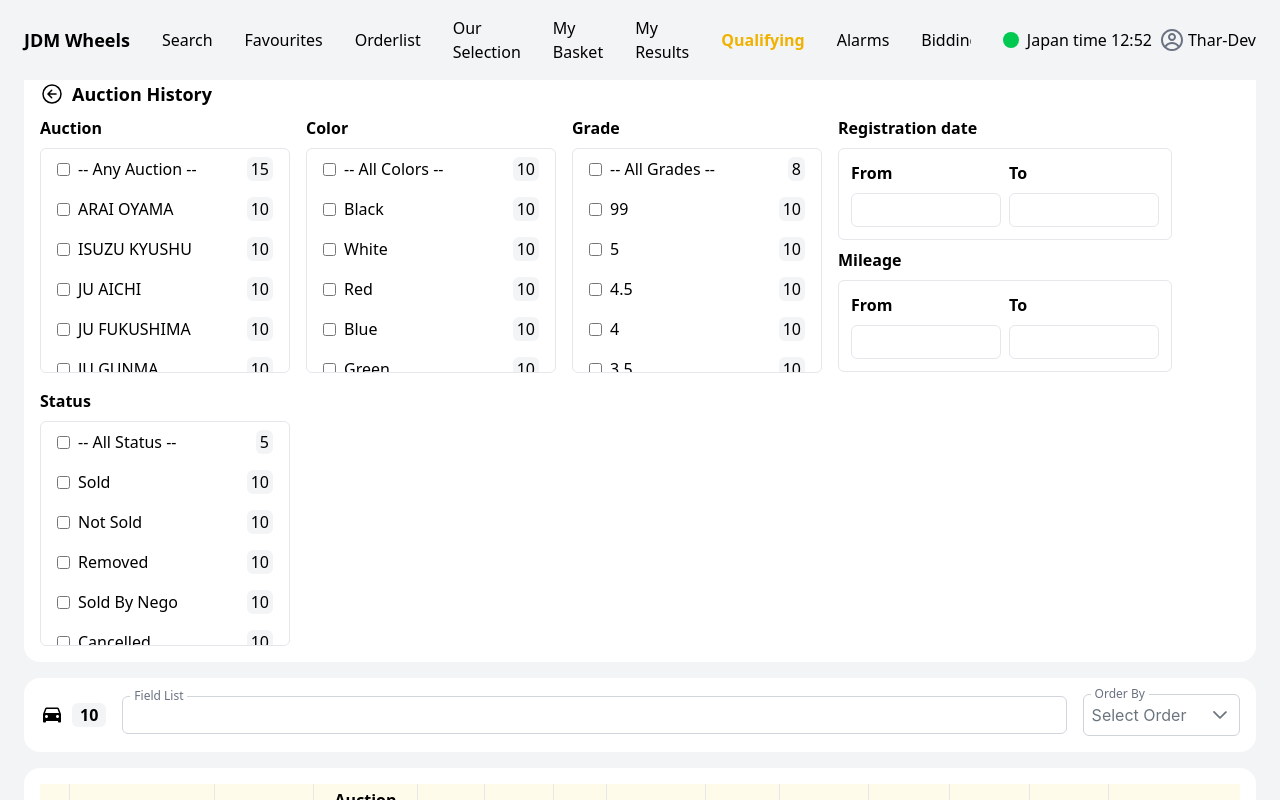
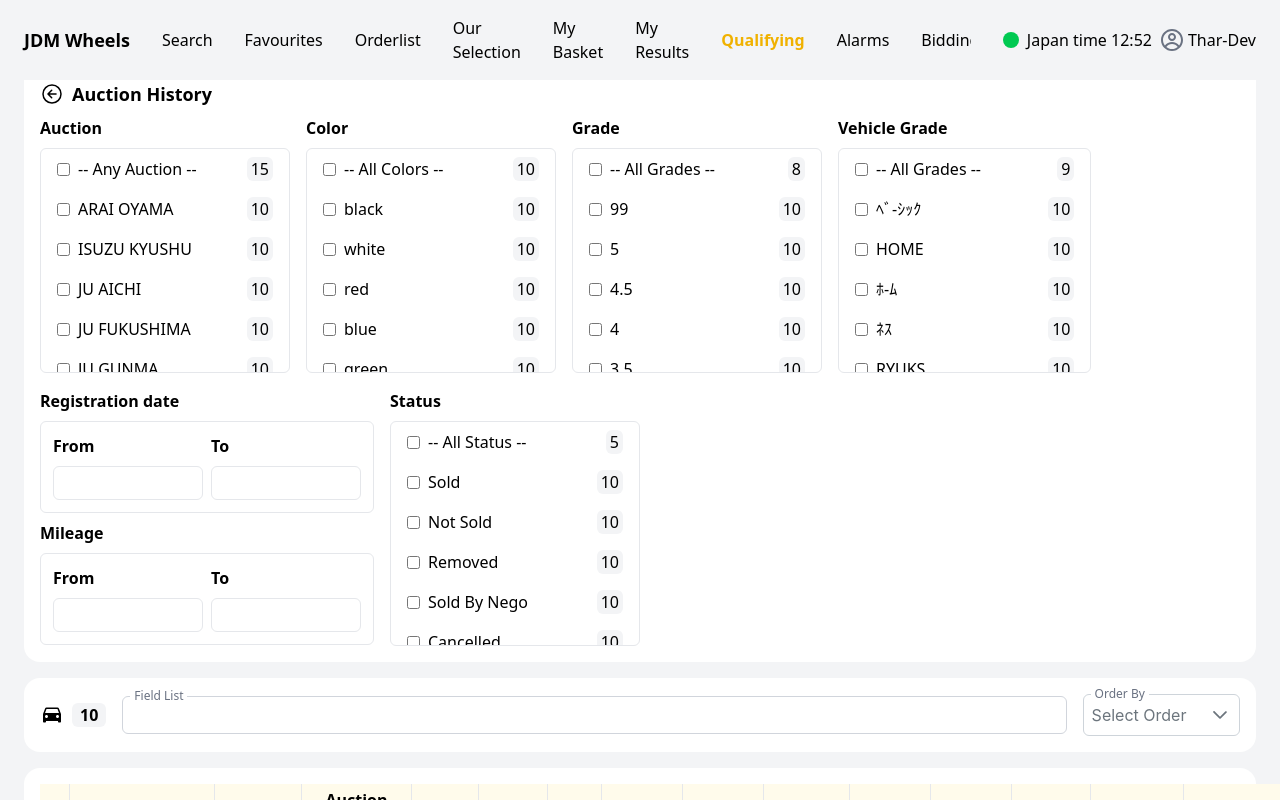
Before and after one commit to SakutaTHZ/auction-history, a React (Vite) app: page / in a window 1280 px wide. Built offline with nearby package versions, Linux system fonts and the light colour scheme.

Commit message:
Added new feedbacks to the code

```diff
--- a/src/App.tsx
+++ b/src/App.tsx
@@ -2,13 +2,17 @@ import { CgProfile } from "react-icons/cg";
 import "./App.css";
 import { IoArrowBackCircleOutline } from "react-icons/io5";
 import SelectBox from "./components/SelectBox";
-import { auctionGrades, auctions, colors, status } from "./assets/dataFile";
+import {
+  auctionGrades,
+  auctions,
+  colors,
+  status,
+  vehicleGrades,
+} from "./assets/dataFile";
 import { IoMdCar } from "react-icons/io";
 import { Dropdown } from "primereact/dropdown";
 import { useState } from "react";
-import { BiStar } from "react-icons/bi";
-import StatusBullet from './components/StatusBullet';
-import { BsFillStarFill } from "react-icons/bs";
+import DataRow from "./components/DataRow";
 
 function App() {
   const handleAuctionSelectionChange = (selected: string[]) => {
@@ -22,11 +26,6 @@ function App() {
   ];
 
   const tableColClass = "border-r border-gray-200 px-2 py-1 text-center";
-
-  const getRandomStatus = (): string => {
-    const randomstatus = status[Math.floor(Math.random() * status.length)]
-    return randomstatus
-  }
 
   return (
     <section className="bg-gray-100 h-screen overflow-hidden overflow-y-scroll px-6">
@@ -118,6 +117,13 @@ function App() {
             onChange={handleAuctionSelectionChange}
             allTitle="All Grades"
             title="Grade"
+          />
+
+          <SelectBox
+            items={vehicleGrades}
+            onChange={handleAuctionSelectionChange}
+            allTitle="All Grades"
+            title="Vehicle Grade"
           />
 
           <div className="w-full md:w-fit">
@@ -220,74 +226,23 @@ function App() {
             <td className={`font-semibold ` + tableColClass}>Model</td>
             <td className={`font-semibold ` + tableColClass}>Year</td>
             <td className={`font-semibold ` + tableColClass}>Chassis</td>
-            <td className={`font-semibold ` + tableColClass}>Vehicle <br/> Grade</td>
             <td className={`font-semibold ` + tableColClass}>Engine CC</td>
             <td className={`font-semibold ` + tableColClass}>Color</td>
             <td className={`font-semibold ` + tableColClass}>Mileage</td>
-            <td className={`font-semibold ` + tableColClass}>Auction <br/> Grade</td>
+            <td className={`font-semibold ` + tableColClass}>
+              Vehicle <br /> Grade
+            </td>
+            <td className={`font-semibold ` + tableColClass}>
+              Auction <br /> Grade
+            </td>
+            <td className={`font-semibold ` + tableColClass}>
+              Start <br /> Sold/Not Sold
+            </td>
             <td className={`font-semibold px-2 text-center`}>Status</td>
           </tr>
           {/* Loop 20 sample rows */}
           {Array.from({ length: 20 }, (_, index) => (
-            <tr key={index} className="border-b border-gray-200 odd:bg-gray-50 hover:bg-yellow-50">
-              <td className={`text-center ` + tableColClass}>
-                <input type="checkbox" />
-              </td>
-              <td className={`text-center ` + tableColClass}>
-                <div className="w-full flex items-center justify-center gap-2">
-                  <div className="w-[128px] grid grid-cols-2 gap-1">
-                    <img
-                      src="https://jdm-images-h8dpgscqbja0azg4.z02.azurefd.net/auction/2025-05-01/250736840_2b1fe6.jpg?preset=BigImage"
-                      alt="Auction"
-                      className="w-full aspect-square object-cover"
-                    />
-                    <img
-                      src="https://jdm-images-h8dpgscqbja0azg4.z02.azurefd.net/auction/2025-05-01/250736841_06ae03.jpg?preset=BigImage"
-                      alt="Auction"
-                      className="w-full aspect-square object-cover"
-                    />
-                    <img
-                      src="https://jdm-images-h8dpgscqbja0azg4.z02.azurefd.net/auction/2025-05-01/250736846_dec087.jpg?preset=BigImage"
-                      alt="Auction"
-                      className="w-full aspect-square object-cover"
-                    />
-                  </div>
-                </div>
-              </td>
-              <td className={`text-center ` + tableColClass}>
-                <span className="font-semibold px-3 py-1 bg-gray-50 rounded-md cursor-pointer">30178</span>
-              </td>
-              <td className={`text-center ` + tableColClass}>
-                <p>30-2-2030</p>
-                <p className="text-gray-400">[<span>11:11</span>]</p>
-                <p className="font-medium">ARAI OYAMA</p>
-              </td>
-              <td className={`text-center ` + tableColClass}>Honda</td>
-              <td className={`text-center ` + tableColClass}>Accord</td>
-              <td className={`text-center ` + tableColClass}>2021</td>
-              <td className={`text-center ` + tableColClass}>CV3-1417713</td>
-              <td className={`text-center ` + tableColClass}>
-                <p className="flex justify-center items-center gap-1"><BiStar className="text-yellow-500"/>5</p>
-              </td>
-              <td className={`text-center ` + tableColClass}>
-                <span>{"2,150"}</span>
-                <span className="ml-2 text-gray-400">cc</span>
-              </td>
-              <td className={`text-center ` + tableColClass}>
-                <div className="w-full flex justify-center items-center gap-1">
-                <span className={`w-4 h-4 rounded-full border bg-white border-gray-200`}></span>
-                  <p>White</p>
-                </div>
-              </td>
-              <td className={`text-center ` + tableColClass}>100,000</td>
-              <td className={`text-center ` + tableColClass}>
-              <p className="flex justify-center items-center gap-1"><BsFillStarFill className="text-yellow-500"/>5</p>  </td>
-              <td className={`text-center ` + tableColClass}>
-                <div className="flex items-center justify-center gap-2">
-                  <StatusBullet status={getRandomStatus()}/>
-                </div>
-              </td>
-            </tr>
+            <DataRow key={index} />
           ))}
         </table>
       </div>
--- a/src/assets/dataFile.ts
+++ b/src/assets/dataFile.ts
@@ -17,16 +17,16 @@ export const auctions:string[] = [
 ]
 
 export const colors:string[] = [
-    "Black",
-    "White",
-    "Red",
-    "Blue",
-    "Green",
-    "Yellow",
-    "Gray",
-    "Brown",
-    "Pink",
-    "Purple",
+    "black",
+    "white",
+    "red",
+    "blue",
+    "green",
+    "yellow",
+    "gray",
+    "brown",
+    "pink",
+    "purple",
 ]
 
 export const auctionGrades:string[] = [
@@ -40,6 +40,18 @@ export const auctionGrades:string[] = [
     "R"
 ]
 
+export const vehicleGrades:string[] = [
+    "ﾍﾞ-ｼｯｸ",
+    "HOME",
+    "ﾎ-ﾑ",
+    "ﾈｽ",
+    "RYUKS",
+    "e:HEV Z",
+    "e:HEV Z PLaY Package",
+    "Z",
+    "S"
+]
+
 export const status:string[] = [
     "Sold",
     "Not Sold",
--- /dev/null
+++ b/src/components/DataRow.tsx
@@ -0,0 +1,103 @@
+import { BsFillStarFill } from "react-icons/bs";
+import StatusBullet from "../components/StatusBullet";
+import {
+  auctionGrades,
+  auctions,
+  colors,
+  status,
+  vehicleGrades,
+} from "../assets/dataFile";
+
+const DataRow = () => {
+  const tableColClass = "border-r border-gray-200 px-2 py-1 text-center";
+  const getRandomStatus = (): string => {
+    const randomstatus = status[Math.floor(Math.random() * status.length)];
+    return randomstatus;
+  };
+
+  return (
+    <tr className="border-b border-gray-200 odd:bg-gray-50 hover:bg-yellow-50">
+      <td className={`text-center ` + tableColClass}>
+        <input type="checkbox" />
+      </td>
+      <td className={`text-center ` + tableColClass}>
+        <div className="w-full flex items-center justify-center gap-2">
+          <div className="w-[128px] grid grid-cols-2 gap-1">
+            <img
+              src="https://jdm-images-h8dpgscqbja0azg4.z02.azurefd.net/auction/2025-05-01/250736840_2b1fe6.jpg?preset=BigImage"
+              alt="Auction"
+              className="w-full aspect-square object-cover"
+            />
+            <img
+              src="https://jdm-images-h8dpgscqbja0azg4.z02.azurefd.net/auction/2025-05-01/250736841_06ae03.jpg?preset=BigImage"
+              alt="Auction"
+              className="w-full aspect-square object-cover"
+            />
+            <img
+              src="https://jdm-images-h8dpgscqbja0azg4.z02.azurefd.net/auction/2025-05-01/250736846_dec087.jpg?preset=BigImage"
+              alt="Auction"
+              className="w-full aspect-square object-cover"
+            />
+          </div>
+        </div>
+      </td>
+      <td className={`text-center ` + tableColClass}>
+        <span className="font-semibold px-3 py-1 bg-gray-100 rounded-md cursor-pointer">
+          30178
+        </span>
+      </td>
+      <td className={`text-center ` + tableColClass}>
+        <p>30-2-2030</p>
+        <p className="text-gray-400">
+          [<span>11:11</span>]
+        </p>
+        <p className="font-medium">{auctions[Math.floor(Math.random() * auctions.length)]}</p>
+      </td>
+      <td className={`text-center ` + tableColClass}>Honda</td>
+      <td className={`text-center ` + tableColClass}>Accord</td>
+      <td className={`text-center ` + tableColClass}>2021</td>
+      <td className={`text-center ` + tableColClass}>CV3-1417713</td>
+      <td className={`text-center ` + tableColClass}>
+        <span>{"2,150"}</span>
+        <span className="ml-2 text-gray-400">cc</span>
+      </td>
+      <td className={`text-center ` + tableColClass}>
+        <div className="w-full flex justify-center items-center gap-1">
+          <span
+            className={`w-4 h-4 rounded-full border bg-white border-gray-200`}
+          ></span>
+          <p className="capitalize">{colors[Math.floor(Math.random() * colors.length)]}</p>
+        </div>
+      </td>
+      <td className={`text-center ` + tableColClass}>100,000</td>
+      <td className={`text-center ` + tableColClass}>
+        <div className="flex justify-center items-center">
+        <p className="flex justify-center items-center gap-1 w-16 text-wrap">{vehicleGrades[Math.floor(Math.random() * vehicleGrades.length)]}</p>
+        </div>
+      </td>
+      <td className={`text-center ` + tableColClass}>
+        <p className="flex justify-center items-center gap-1">
+          <BsFillStarFill className="text-yellow-500" />
+          {auctionGrades[Math.floor(Math.random() * auctionGrades.length)]}
+        </p>
+      </td>
+
+      <td className={`text-center ` + tableColClass}>
+        <div>
+          <div className="flex gap-2 items-center justify-center text-gray-400">
+            100,000 <span>¥</span>
+          </div>
+          <div className="flex gap-2 items-center justify-center text-green-700 font-semibold">
+            100,000 <span>¥</span>
+          </div>
+        </div>
+      </td>
+      <td className={`text-center ` + tableColClass}>
+        <div className="flex items-center justify-center gap-2">
+          <StatusBullet status={getRandomStatus()} />
+        </div>
+      </td>
+    </tr>
+  );
+};
+export default DataRow;
--- a/src/components/StatusBullet.tsx
+++ b/src/components/StatusBullet.tsx
@@ -8,7 +8,7 @@ const StatusBullet = ({ status }: { status: string }) => {
   };
 
   return (
-    <div className={`flex items-center gap-2 px-2 py-2 rounded-full border ${statusColors[status][1]}`}>
+    <div className={`flex items-center gap-2 px-2 py-1 rounded-full border ${statusColors[status][1]}`}>
       <div className={`w-3 h-3 rounded-full ${statusColors[status][0]}`}></div>
       <p className="text-sm font-medium text-gray-900">{status}</p>
     </div>
```
